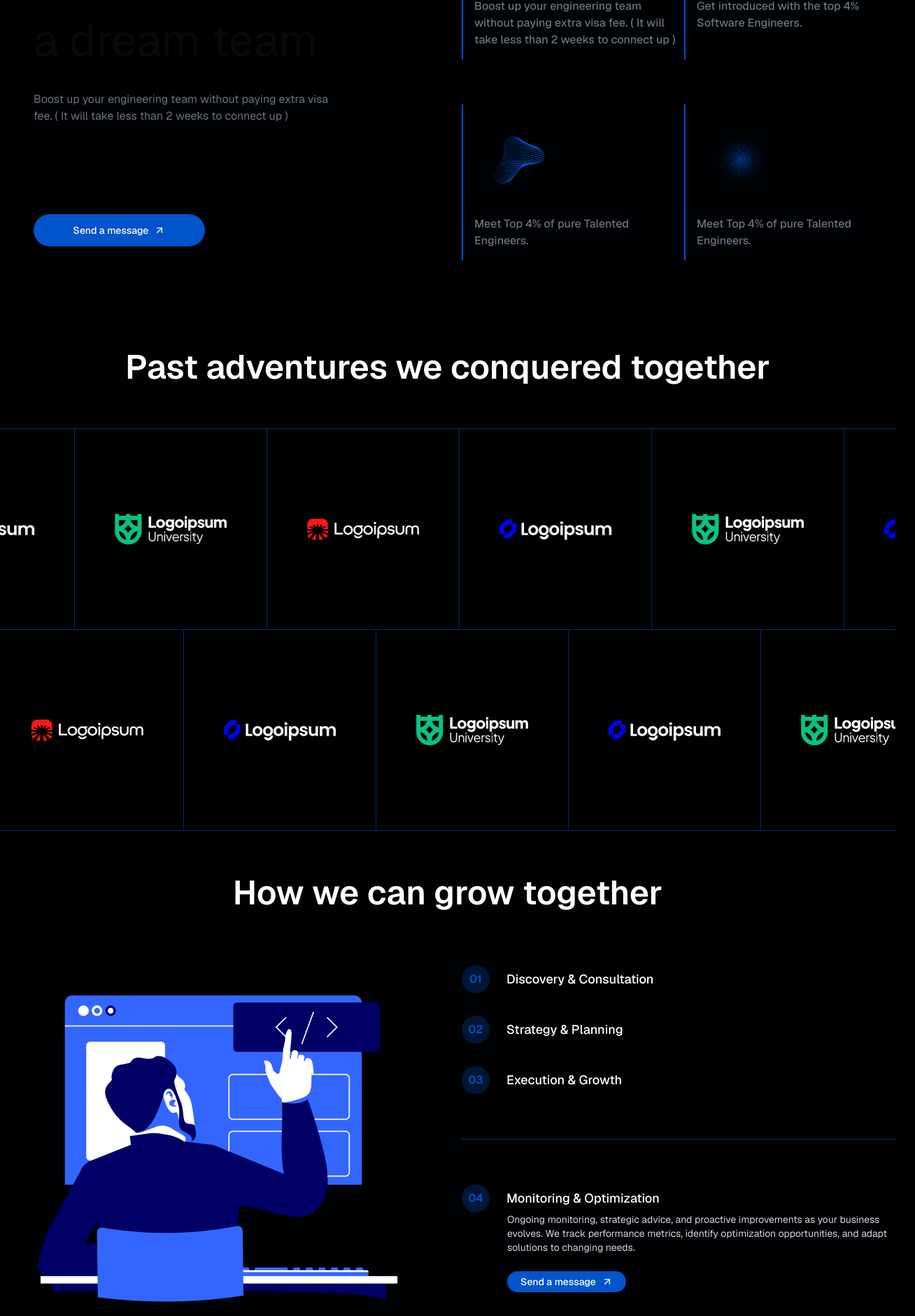
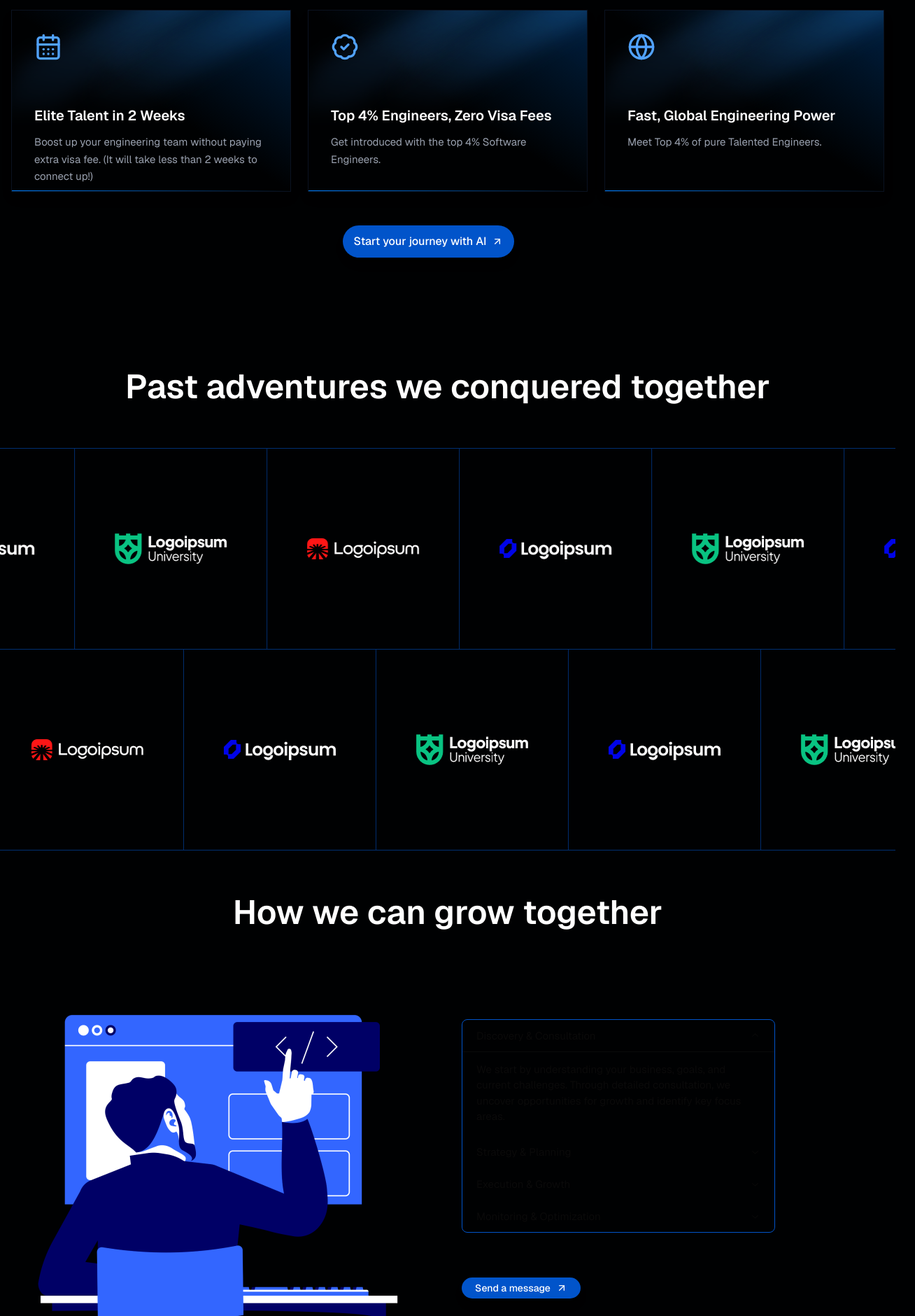
Before and after one commit to Programming-Hero-Codinism/codinism-client, a Next.js app: page / in a window 1280 px wide. Shown: the part 3935-5815 px from the top of the page at 70% size, 1308 px wide, since content can reach past the window. Built offline with nearby package versions, Linux system fonts and the light colour scheme.

Commit message:
feat(fix): Fix contribution section

```diff
--- a/package.json
+++ b/package.json
@@ -20,9 +20,11 @@
     ]
   },
   "dependencies": {
+    "@radix-ui/react-accordion": "^1.2.12",
     "@radix-ui/react-checkbox": "^1.3.3",
     "@radix-ui/react-dialog": "^1.1.15",
     "@radix-ui/react-dropdown-menu": "^2.1.16",
+    "@radix-ui/react-icons": "^1.3.2",
     "@radix-ui/react-label": "^2.1.7",
     "@radix-ui/react-navigation-menu": "^1.2.14",
     "@radix-ui/react-scroll-area": "^1.2.10",
@@ -30,6 +32,7 @@
     "@radix-ui/react-separator": "^1.1.7",
     "@radix-ui/react-slot": "^1.2.3",
     "class-variance-authority": "^0.7.1",
+    "classnames": "^2.5.1",
     "clsx": "^2.1.1",
     "embla-carousel-react": "^8.6.0",
     "framer-motion": "^12.23.12",
@@ -47,6 +50,7 @@
     "@commitlint/config-conventional": "^19.8.1",
     "@eslint/eslintrc": "^3",
     "@tailwindcss/postcss": "^4",
+    "@types/classnames": "^2.3.4",
     "@types/node": "^20",
     "@types/react": "^19",
     "@types/react-dom": "^19",
--- /dev/null
+++ b/src/components/accordion.tsx
@@ -0,0 +1,109 @@
+"use client";
+
+import * as AccordionPrimitive from "@radix-ui/react-accordion";
+import { ChevronDownIcon } from "@radix-ui/react-icons";
+import classNames from "classnames";
+import * as React from "react";
+
+// -------------------------
+// Types
+// -------------------------
+export interface AccordionItemType {
+  value: string;
+  title: string;
+  content: string | React.ReactNode;
+}
+
+interface AccordionProps {
+  items: AccordionItemType[];
+}
+
+// -------------------------
+// Accordion Component
+// -------------------------
+const Accordion: React.FC<AccordionProps> = ({ items = [] }) => {
+  return (
+    <AccordionPrimitive.Root
+      className="w-full max-w-md rounded-md border border-primary bg-mauve6"
+      type="single"
+      defaultValue={items[0]?.value}
+      collapsible
+    >
+      {Array.isArray(items) &&
+        items.map((item) => (
+          <AccordionItem key={item.value} value={item.value}>
+            <AccordionTrigger>{item.title}</AccordionTrigger>
+            <AccordionContent>{item.content}</AccordionContent>
+          </AccordionItem>
+        ))}
+    </AccordionPrimitive.Root>
+  );
+};
+
+// -------------------------
+// Accordion Item
+// -------------------------
+const AccordionItem = React.forwardRef<
+  React.ElementRef<typeof AccordionPrimitive.Item>,
+  React.ComponentPropsWithoutRef<typeof AccordionPrimitive.Item>
+>(({ children, className, ...props }, ref) => (
+  <AccordionPrimitive.Item
+    className={classNames(
+      "mt-px overflow-hidden first:mt-0 first:rounded-t last:rounded-b focus-within:relative focus-within:z-10 focus-within:border-primary focus-within:ring-2 focus-within:ring-primary",
+      className,
+    )}
+    {...props}
+    ref={ref}
+  >
+    {children}
+  </AccordionPrimitive.Item>
+));
+AccordionItem.displayName = "AccordionItem";
+
+// -------------------------
+// Accordion Trigger
+// -------------------------
+const AccordionTrigger = React.forwardRef<
+  React.ElementRef<typeof AccordionPrimitive.Trigger>,
+  React.ComponentPropsWithoutRef<typeof AccordionPrimitive.Trigger>
+>(({ children, className, ...props }, ref) => (
+  <AccordionPrimitive.Header className="flex">
+    <AccordionPrimitive.Trigger
+      className={classNames(
+        "group flex h-[45px] flex-1 cursor-pointer items-center justify-between bg-mauve1 px-5 text-[15px] leading-none text-violet11 shadow-[0_1px_0] shadow-mauve6 outline-none hover:bg-mauve2 focus:border-primary focus:ring-2 focus:ring-primary",
+        className,
+      )}
+      {...props}
+      ref={ref}
+    >
+      {children}
+      <ChevronDownIcon
+        className="text-violet10 transition-transform duration-300 ease-[cubic-bezier(0.87,_0,_0.13,_1)] group-data-[state=open]:rotate-180"
+        aria-hidden
+      />
+    </AccordionPrimitive.Trigger>
+  </AccordionPrimitive.Header>
+));
+AccordionTrigger.displayName = "AccordionTrigger";
+
+// -------------------------
+// Accordion Content
+// -------------------------
+const AccordionContent = React.forwardRef<
+  React.ElementRef<typeof AccordionPrimitive.Content>,
+  React.ComponentPropsWithoutRef<typeof AccordionPrimitive.Content>
+>(({ children, className, ...props }, ref) => (
+  <AccordionPrimitive.Content
+    className={classNames(
+      "overflow-hidden bg-mauve2 text-[15px] text-mauve11 data-[state=closed]:animate-slideUp data-[state=open]:animate-slideDown",
+      className,
+    )}
+    {...props}
+    ref={ref}
+  >
+    <div className="px-5 py-[15px]">{children}</div>
+  </AccordionPrimitive.Content>
+));
+AccordionContent.displayName = "AccordionContent";
+
+export default Accordion;
--- a/src/components/ui/sections/Contribution.tsx
+++ b/src/components/ui/sections/Contribution.tsx
@@ -1,78 +1,118 @@
-import { ArrowUpRight } from "lucide-react";
+import { ArrowUpRight, BadgeCheck, CalendarDays, Globe } from "lucide-react";
 import Image from "next/image";
 import { Button } from "../button";
 
-const data = [
+const features = [
   {
-    title:
-      "Boost up your engineering team without paying extra visa fee. ( It will take less than 2 weeks to connect up )",
-    img: "/layer/contribution-1.png",
+    icon: <CalendarDays className="w-10 h-10 text-blue-400" />,
+    title: "Elite Talent in 2 Weeks",
+    description:
+      "Boost up your engineering team without paying extra visa fee. (It will take less than 2 weeks to connect up!)",
   },
   {
-    title: "Get introduced with the top 4% Software Engineers.",
-    img: "/layer/contribution-2.png",
+    icon: <BadgeCheck className="w-10 h-10 text-blue-400" />,
+    title: "Top 4% Engineers, Zero Visa Fees",
+    description: "Get introduced with the top 4% Software Engineers.",
   },
   {
-    title: "Meet Top 4% of pure Talented Engineers.",
-    img: "/layer/contribution-3.png",
-  },
-  {
-    title: "Meet Top 4% of pure Talented Engineers.",
-    img: "/layer/contribution-4.png",
+    icon: <Globe className="w-10 h-10 text-blue-400" />,
+    title: "Fast, Global Engineering Power",
+    description: "Meet Top 4% of pure Talented Engineers.",
   },
 ];
 
 export default function Contribution() {
   return (
-    // Section Container
-    <section className="mt-32 flex flex-col lg:flex-row gap-10  justify-center items-center  md:mx-12 ">
-      {/* Left Column */}
+    <section className="bg-[#000102] py-8 px-4 mt-16">
+      <h1 className="text-center text-4xl sm:text-5xl md:text-6xl lg:text-[64px]  leading-tight">
+        How we contributed to <br /> build a dream team
+      </h1>
 
-      <div className="lg:w-1/2">
-        <h1 className="text-4xl sm:text-5xl lg:text-[64px] leading-tight ">
-          How We <br className="hidden lg:inline" /> Contributed build{" "}
-          <br className="hidden lg:inline" /> a dream team
-        </h1>
+      <div className="grid gap-6 md:grid-cols-3  mx-auto mt-12">
+        {features.map((feature, index) => (
+          <div
+            key={index}
+            className="
+    relative z-0
+    p-8 pb-6
+    border border-[#0A1220]
+    shadow-lg shadow-black/20
+    hover:shadow-blue-500/10
+    transition
+    h-[260px]
+    overflow-hidden
+  "
+          >
+            {/* GRADIENT LAYER */}
+            <span
+              className="
+      absolute inset-0
+      bg-[linear-gradient(to_bottom_left,rgba(0,127,255,0.55)_0%,rgba(0,127,255,0.25)_0%,rgba(0,1,2,1)_50%)]
+      z-0
+    "
+            />
 
-        {/* Description Paragraph */}
-        <p className="mt-8 text-gray-500 max-w-md">
-          Boost up your engineering team without paying extra visa fee. ( It will take less than 2
-          weeks to connect up )
-        </p>
+            <Image
+              className="absolute brightness-150 top-[-130px] left-[100px] w-full h-auto rotate-[15deg]
+             mix-blend-screen
+             [mask-image:linear-gradient(to_bottom,white,transparent)]"
+              src="/layer/angel.png"
+              width={400}
+              height={400}
+              alt="img"
+            />
 
-        {/* Button Container */}
-        <div className="mt-8 lg:mt-16">
-          <Button
-            className="
-            flex items-center gap-2 bg-primary text-white
-            px-6 py-3 rounded-full shadow-lg
-            h-[46px] w-[245px]
-            mt-8 lg:mt-32 transition-colors duration-200 hover:bg-primary/90
-          "
-          >
-            Send a message <ArrowUpRight size={18} />
-          </Button>
-        </div>
+            <Image
+              className="absolute brightness-150 top-[-130px] left-[-40px] w-full h-auto rotate-[10deg]
+             mix-blend-screen
+             [mask-image:linear-gradient(to_bottom,white,transparent)]"
+              src="/layer/angel.png"
+              width={400}
+              height={400}
+              alt="img"
+            />
+
+            {/* BOTTOM BORDER */}
+            <span className="absolute bottom-0 left-0 h-[1px] w-full bg-gradient-to-r from-[#007FFF] to-transparent z-10" />
+
+            <div className="mb-6 relative z-10">{feature.icon}</div>
+
+            <h3 className="text-xl font-semibold text-white mb-3 relative z-10 mt-16">
+              {feature.title}
+            </h3>
+
+            <p className="text-[15px] leading-relaxed text-gray-400 relative z-10">
+              {feature.description}
+            </p>
+          </div>
+        ))}
       </div>
 
-      {/* --- Right Column
-       */}
+      <div className="mx-auto w-[300px]">
+        {" "}
+        <Button
+          className="
+              rounded-full
+              h-[46px]
+              w-[245px]
+              shadow-lg
+              flex
+              items-center
+              justify-center
+              gap-2
+              text-base
+              font-medium
+              bg-primary
+              text-white
+              hover:bg-primary/90
+              transition-all
+              duration-300
+              mt-12
 
-      <div className="lg:w-1/2 grid grid-cols-1 sm:grid-cols-2 gap-16 mt-10 lg:mt-0">
-        {data.map((item, index) => (
-          // Individual Card Item
-          <div key={index} className={`w-[330px] min-h-[222px] p-4 border-l-2 border-primary`}>
-            <Image
-              width={127}
-              height={127}
-              src={item.img}
-              alt={`Contribution image ${index + 1}`}
-              className="mb-4"
-            />
-            {/* Title/Description */}
-            <p className="mt-2 text-base font-medium text-gray-500">{item.title}</p>
-          </div>
-        ))}
+            "
+        >
+          Start your journey with AI <ArrowUpRight size={18} />
+        </Button>
       </div>
     </section>
   );
--- a/src/components/ui/sections/Grow.tsx
+++ b/src/components/ui/sections/Grow.tsx
@@ -1,3 +1,4 @@
+import Accordion from "@/components/accordion";
 import { SectionTitle } from "@/components/custom";
 import { ArrowUpRight } from "lucide-react";
 import Image from "next/image";
@@ -7,26 +8,30 @@ import { Button } from "../button";
  * Timeline data: Each item represents a step in the growth process
  * isBorder = draws the dotted separator before the last item
  */
-const growData = [
+const accordionData = [
   {
+    value: "discovery",
     title: "Discovery & Consultation",
-    description: "",
-    isBorder: false,
+    content:
+      "We start by understanding your business, goals, and current challenges. Through detailed consultation, we uncover opportunities for growth and identify key focus areas.",
   },
   {
+    value: "strategy",
     title: "Strategy & Planning",
-    description: "",
-    isBorder: false,
+    content:
+      "Based on the insights gathered, we design a tailored strategy and actionable roadmap. This includes prioritizing initiatives, defining KPIs, and aligning resources for maximum impact.",
   },
   {
+    value: "execution",
     title: "Execution & Growth",
-    description: "",
-    isBorder: false,
+    content:
+      "Our team implements the strategy with precision. From campaigns to operational improvements, we focus on delivering measurable results and accelerating business growth.",
   },
   {
+    value: "monitoring",
     title: "Monitoring & Optimization",
-    description: "",
-    isBorder: true,
+    content:
+      "We continuously track performance, analyze data, and optimize processes to ensure sustainable growth. This iterative approach keeps your business ahead of the curve.",
   },
 ];
 
@@ -43,7 +48,7 @@ export default function Grow() {
         - Single column on mobile
         - Image left + content right on medium & above
       */}
-      <div className="grid grid-cols-1 md:grid-cols-2 mt-12 gap-10">
+      <div className="grid grid-cols-1 md:grid-cols-2 mt-12 gap-10 items-center">
         {/* ---------------------------- LEFT IMAGE ---------------------------- */}
         <div className="flex justify-center">
           <Image
@@ -57,49 +62,17 @@ export default function Grow() {
         </div>
 
         {/* ---------------------------- RIGHT CONTENT ---------------------------- */}
-        <div className="flex flex-col">
-          {/* Growth Steps */}
-          {growData.map((item, index) => (
-            <div
-              key={index}
-              className={`flex items-center gap-6 pt-4 ${
-                item.isBorder ? "border-t border-dotted border-primary mt-16 pt-16" : "mt-4"
-              }`}
-            >
-              {/* Step number circle */}
-              <div className="bg-[#001636] w-10 h-10 rounded-full flex items-center justify-center flex-shrink-0">
-                <p className="text-primary font-semibold">{String(index + 1).padStart(2, "0")}</p>
-              </div>
-
-              {/* Step text */}
-              <div>
-                <p className="text-lg font-medium text-white">{item.title}</p>
-              </div>
-            </div>
-          ))}
-
-          {/* ---------------------------- FINAL NOTES + BUTTON ---------------------------- */}
-          {/*
-            `ml-[65px]` aligns this block visually with step text
-            (10 + 6 + 40 px accounted from: circle width + gap + alignment spacing)
-          */}
-          <div className="ml-[65px]">
-            <p className="text-sm text-gray-300">
-              Ongoing monitoring, strategic advice, and proactive improvements as your business
-              evolves. We track performance metrics, identify optimization opportunities, and adapt
-              solutions to changing needs.
-            </p>
-
-            <Button
-              className="
+        <div className="">
+          <Accordion items={accordionData}></Accordion>
+          <Button
+            className="
                 flex items-center gap-2 bg-primary text-white
                 px-6 py-3 rounded-full shadow-lg
-                h-[30px] w-[170px] mt-6
+                h-[30px] w-[170px] mt-16
               "
-            >
-              Send a message <ArrowUpRight size={18} />
-            </Button>
-          </div>
+          >
+            Send a message <ArrowUpRight size={18} />
+          </Button>
         </div>
       </div>
     </section>
```
Also changed, not shown: 1 other file (tests, documents, lock files or other folders).
